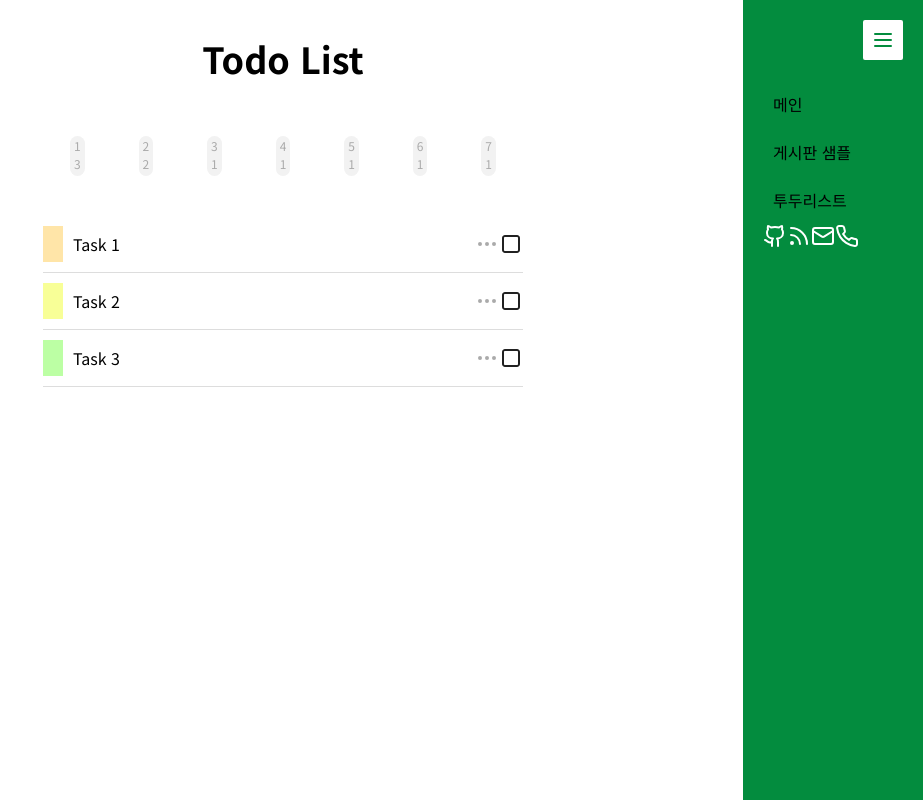
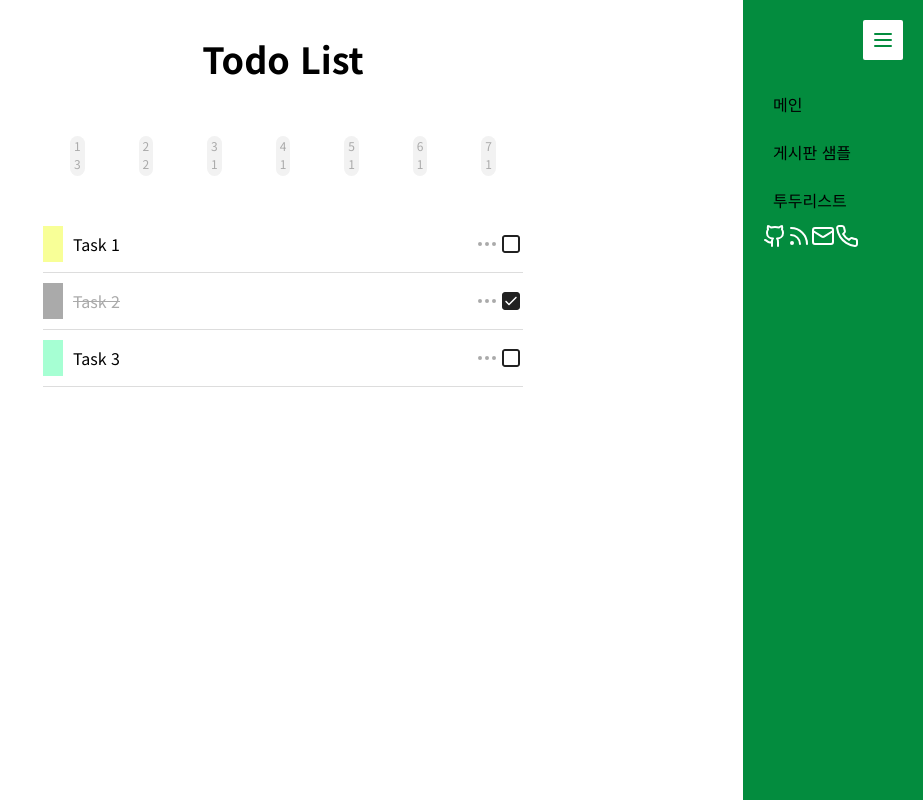
Before and after one commit to 33park/next-sample, a Next.js app in the folder next-basic/: page /todo in a window 1280 px wide. Shown: the whole page, without its empty margins (357-1280 px from the left). Built offline with nearby package versions, Linux system fonts and the light colour scheme.

Commit message:
완료된 투두리스트 비활성화

```diff
--- a/next-basic/src/app/component/todo/TodoList.tsx
+++ b/next-basic/src/app/component/todo/TodoList.tsx
@@ -1,64 +1,37 @@
-"use client"
-
-import React,{ useRef, useState, useEffect} from 'react';
+import React from 'react';
 import styled from 'styled-components';
 import { flexBox } from '@/style/styles/common';
-import { theme } from '@/style/styles/theme'
+import { theme } from '@/style/styles/theme';
 import { MoreHorizontal } from 'lucide-react';
 
-import InputCheck from '@/assets/images/icon/input_check_empty.svg'
-import InputCheckComplete from '@/assets/images/icon/input_checked.svg'
+import InputCheck from '@/assets/images/icon/input_check_empty.svg';
+import InputCheckComplete from '@/assets/images/icon/input_checked.svg';
 
 interface TodoProps {
-    calendarList: { date: number; count: number }[];
     registeredList: { order: number; content: string; status: boolean }[];
 }
 
-
 export default function TodoList({ registeredList }: TodoProps) {
     const getOrderColor = (order: number) => {
-        switch (order % 5) {
-            case 1:
-                return '#FFE5A8';
-            case 2:
-                return '#F8FF97';
-            case 3:
-                return '#BCFFA4';
-            case 4:
-                return '#A6FFD3';
-            case 0:
-                return '#B9E3FF';
-            default:
-                return '#C1CCFF'; // Default color
-        }
+        const colors = ['#FFE5A8', '#F8FF97', '#BCFFA4', '#A6FFD3', '#B9E3FF'];
+        return colors[order % 5];
     };
 
-    const [isChecked, setIsChecked] = useState("");
-    const onChangeCheckBox = (e) => {
-        setIsChecked(e.target.value);
-    }
-
     return (
-        <>
-            {/* 할 일 목록 */}
         <ListContainer>
             {registeredList.map(({ order, content, status }) => (
                 <TaskItem key={order}>
-                        <Order color={getOrderColor(order)}>{order}</Order>
-                        <Content>
-                            {content}
-                        </Content>
-                        <MoreHorizontal stroke={theme.colors.gray}/>
-                        <CheckboxContainer className={isChecked ? 'checked' : ''}>
-                            <input type="checkbox" value={status} onChange={onChangeCheckBox}/>
+                    <Order color={getOrderColor(order)} isChecked={status}>{order}</Order>
+                    <Content isChecked={status}>{content}</Content>
+                    <MoreHorizontal stroke={theme.colors.gray} />
+                    <CheckboxContainer isChecked={status}>
+                        <input type="checkbox" checked={status} readOnly />
                     </CheckboxContainer>
                 </TaskItem>
             ))}
         </ListContainer>
-        </>
     );
 }
-
 
 const ListContainer = styled.ul`
     ${flexBox()}
@@ -69,41 +42,40 @@ const ListContainer = styled.ul`
 `;
 
 const TaskItem = styled.li`
-    flex:1;
+    flex: 1;
     ${flexBox()}
     width: 100%;
     padding: 1rem 0;
     border-bottom: 1px solid #ddd;
 `;
 
-const Order = styled.div`
+const Order = styled.div<{ color: string; isChecked: boolean }>`
     display: block;
     width: 2rem;
     height: 100%;
-    text-indent: -9999999px;
+    text-indent: -9999px;
     padding: 1rem;
-    background-color: ${({ color }) => color};
+    background-color: ${({ isChecked, color }) => isChecked ? theme.colors.gray : color};
     box-sizing: border-box;
 `;
 
-const Content = styled.span`
+const Content = styled.span<{ isChecked: boolean }>`
     flex: 1;
-    padding:1rem;
+    display: inline-block;
+    padding: 1rem;
+    color: ${({ isChecked }) => isChecked ? theme.colors.gray : '#000'};
+    text-decoration: ${({ isChecked }) => isChecked ? 'line-through' : 'unset'};
 `;
 
-const CheckboxContainer = styled.label`
-    flex:none;
-    ${flexBox({justify:'center'})}
+const CheckboxContainer = styled.label<{ isChecked: boolean }>`
+    flex: none;
+    ${flexBox({ justify: 'center' })}
     width: 2.4rem;
     height: 2.4rem;
-    background-image: url(${InputCheck.src});
+    background-image: url(${({ isChecked }) => isChecked ? InputCheckComplete.src : InputCheck.src});
     background-position: center;
     background-size: 100% auto;
     input {
         opacity: 0;
     }
-
-    &.checked {
-        background-image: url(${InputCheckComplete.src});
-    }
 `;
```
Lines whose indentation alone changed are shown as unchanged.
